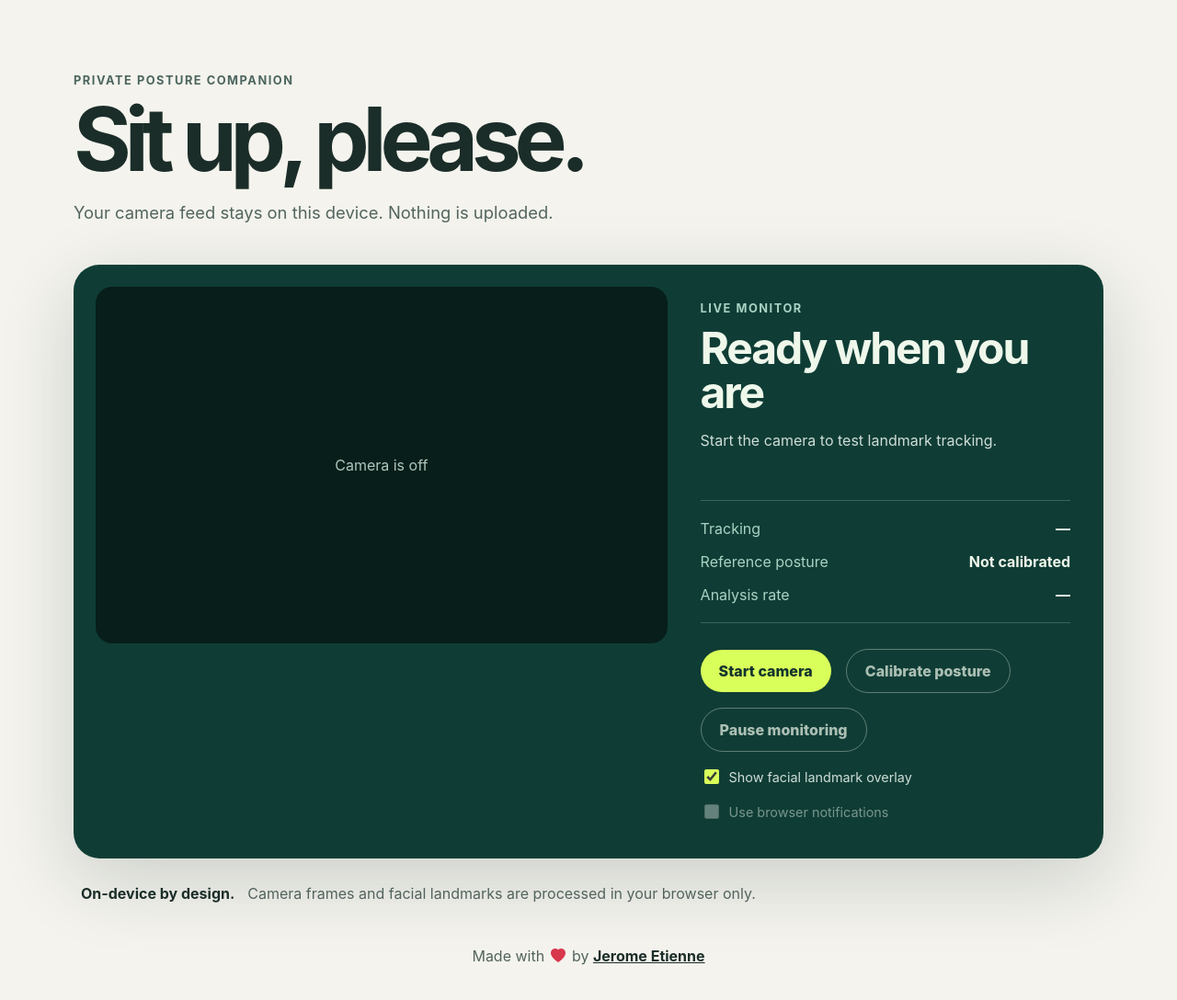
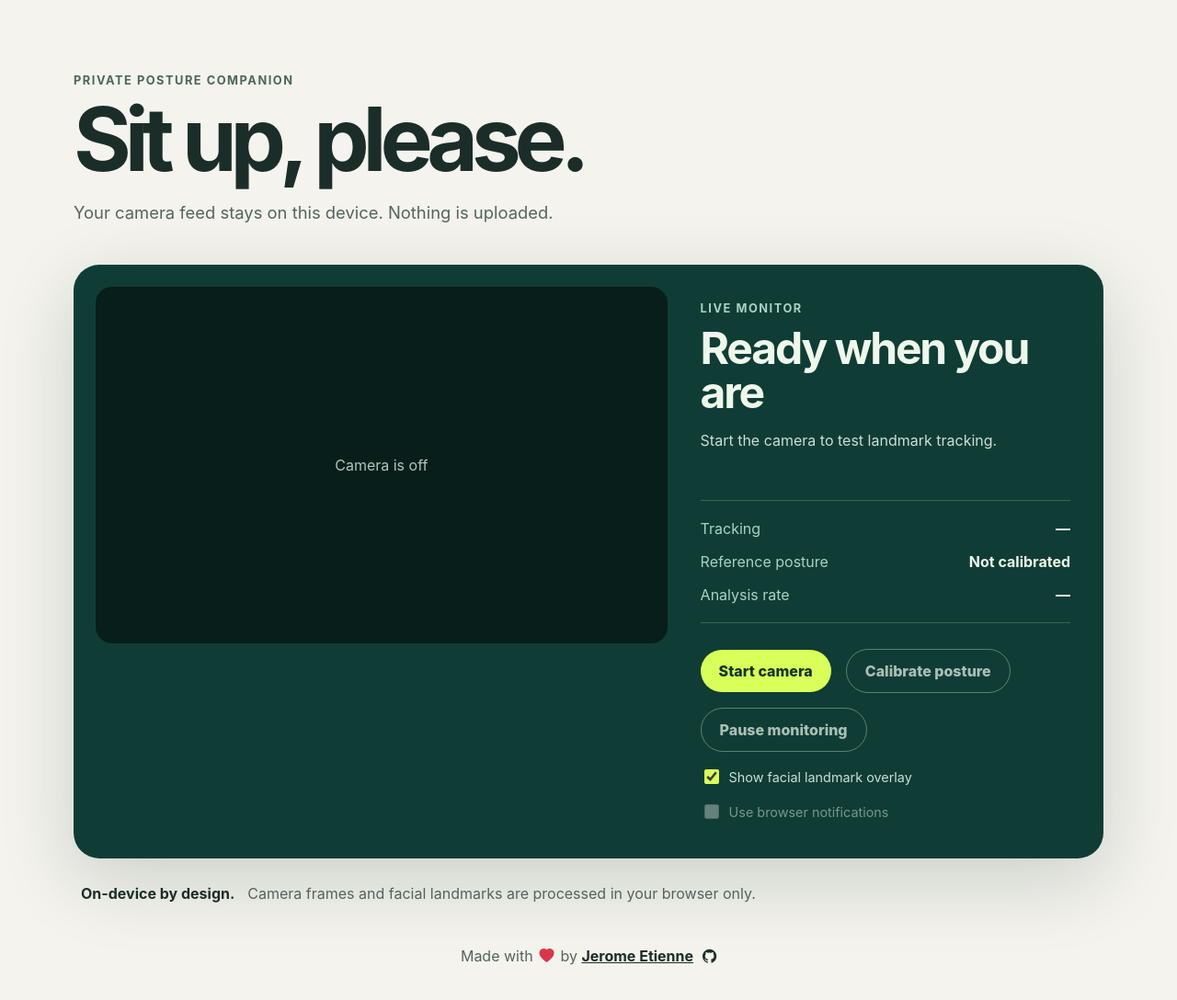
Before and after one commit to jeromeetienne/sit_up_please.ai, a website built with Vite: page contribs/chrome_ext/monitor.html in a window 1280 px wide. Shown: the whole page at 92% size. Built offline with nearby package versions, Linux system fonts and the light colour scheme.

Commit message:
Add GitHub repository link to footer in monitor and index pages

```diff
--- a/contribs/chrome_ext/monitor.html
+++ b/contribs/chrome_ext/monitor.html
@@ -54,6 +54,9 @@
       <footer class="site-footer">
         Made with <i class="bi bi-heart-fill footer-heart" aria-hidden="true"></i><span class="visually-hidden">love</span> by
         <a href="https://www.linkedin.com/in/jeromeetienne/" target="_blank" rel="noreferrer">Jerome Etienne</a>
+        <a class="footer-repository" href="https://github.com/jeromeetienne/sit_up_please.ai" target="_blank" rel="noreferrer" aria-label="Sit Up, Please repository on GitHub" title="Sit Up, Please repository on GitHub">
+          <i class="bi bi-github" aria-hidden="true"></i>
+        </a>
       </footer>
     </main>
     <script type="module" src="../../web/js/main.ts"></script>
--- a/web/css/style.css
+++ b/web/css/style.css
@@ -47,6 +47,7 @@ button:disabled { cursor: wait; opacity: 0.7; }
 .site-footer { color: #52635e; margin: 48px 8px 0; text-align: center; }
 .site-footer a { color: #1b2d29; font-weight: 700; }
 .footer-heart { color: #d8374b; margin-inline: 0.15em; }
+.footer-repository { font-size: 0.95em; margin-left: 0.35em; }
 .visually-hidden { height: 1px; margin: -1px; overflow: hidden; position: absolute; width: 1px; clip: rect(0 0 0 0); }
 
 @media (max-width: 760px) {
```
Also changed, not shown: web/index.html (+3 -0 lines).
